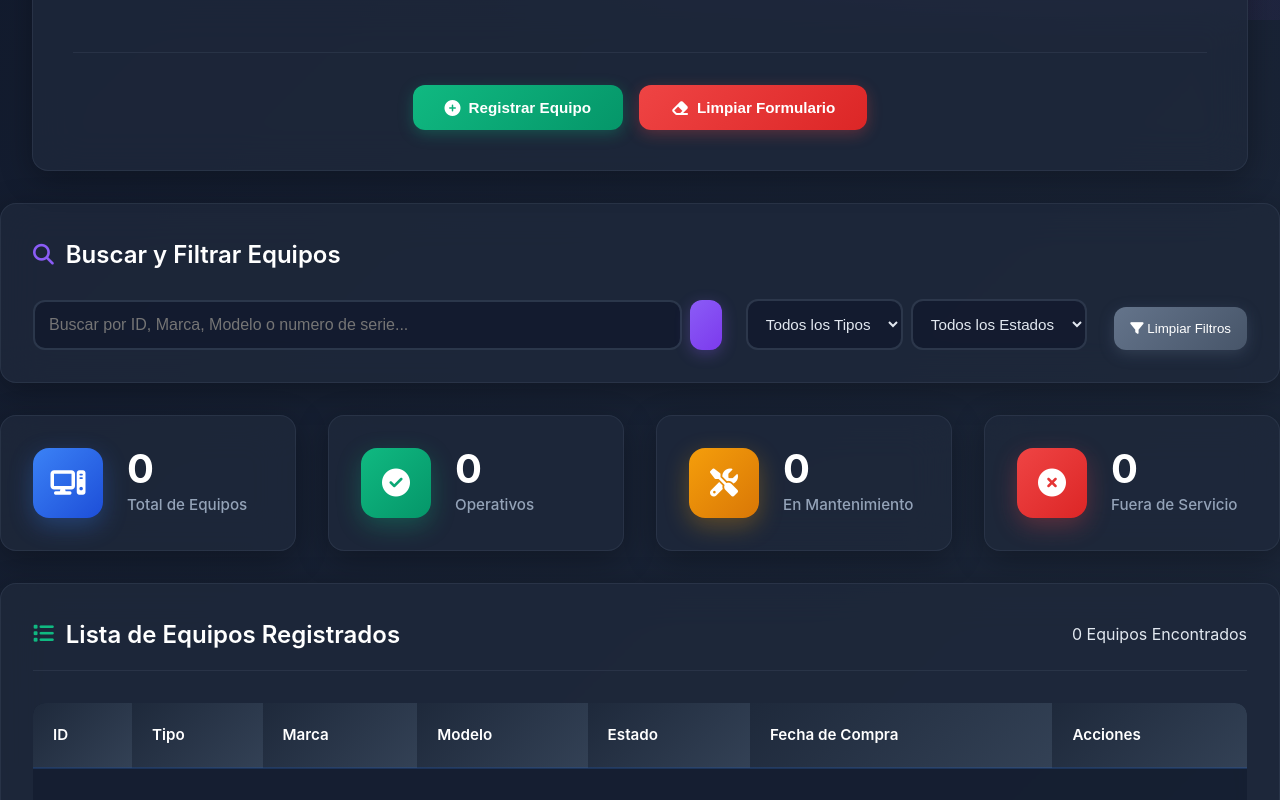
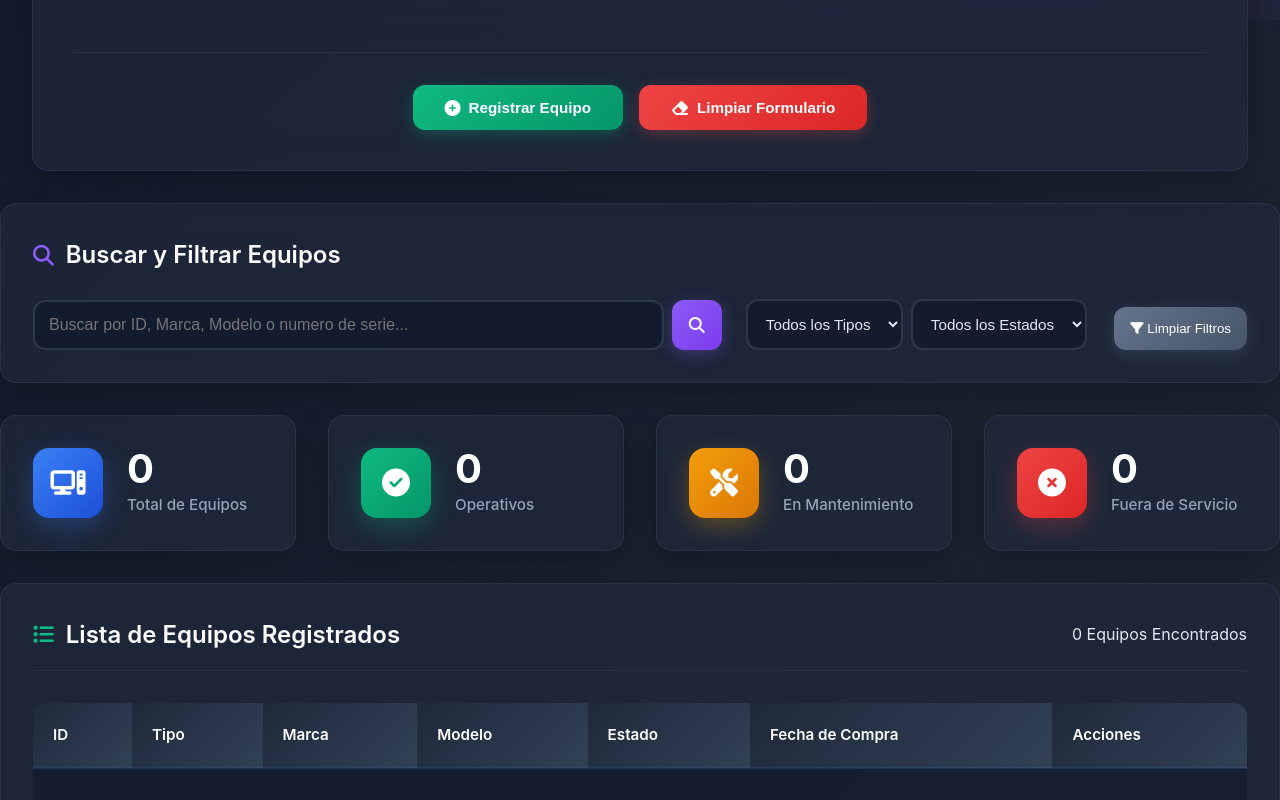
Before and after one commit to jimenez488/Proyecto-CRUD-final, a plain HTML site: page index.html in a window 1280 px wide. Shown: the part 780-1580 px from the top of the page. Drawn offline with Linux system fonts and the light colour scheme.

Commit message:
se realizaron cambios en la hoja de estilos y en html

```diff
--- a/index.html
+++ b/index.html
@@ -4,7 +4,7 @@
     <meta charset="UTF-8">
     <meta name="viewport" content="width=device-width, initial-scale=1.0">
     <title>Gestion de Equipos de Computo</title>
-    <link rel="stylesheet" href="https://cdnjs.cloudflare.com/ajax/libs/font-awesome/6.4.0/css/all.min.css">
+    <link rel="stylesheet" href="https://cdnjs.cloudflare.com/ajax/libs/font-awesome/6.5.1/css/all.min.css">
     <link rel="stylesheet" href="styles-new.css">
     <script src="script.js" defer></script>
 </head>
@@ -111,7 +111,9 @@
         <div class="control.buscar">
             <div class="gurpo-buscar">
                 <input type="text" id="searchInput" placeholder="Buscar por ID, Marca, Modelo o numero de serie...">
-                <button id="clearsearch"></button>
+                <button id="clearsearch" title="Buscar">
+                    <i class="fas fa-search"></i>
+                </button>
             </div>
 
             <div class="fitros-grupo">
--- a/styles-new.css
+++ b/styles-new.css
@@ -1,4 +1,4 @@
-/* Diseño Corporativo Elegante - Versión 2025 */
+
 
 * {
     margin: 0;
@@ -9,7 +9,7 @@
 body {
     font-family: 'Inter', -apple-system, BlinkMacSystemFont, 'Segoe UI', sans-serif;
     line-height: 1.6;
-    background: linear-gradient(135deg, #0f172a 0%, #1e293b 100%);
+    background: linear-gradient(135deg, #0f172a 0%, #212935 100%);
     min-height: 100vh;
     color: #e2e8f0;
     position: relative;
@@ -297,6 +297,15 @@ main {
     cursor: pointer;
     transition: all 0.3s ease;
     box-shadow: 0 4px 15px rgba(139, 92, 246, 0.3);
+    min-width: 50px;
+    display: flex;
+    align-items: center;
+    justify-content: center;
+}
+
+.gurpo-buscar button i {
+    font-size: 1rem;
+    color: white;
 }
 
 .gurpo-buscar button:hover {
```
